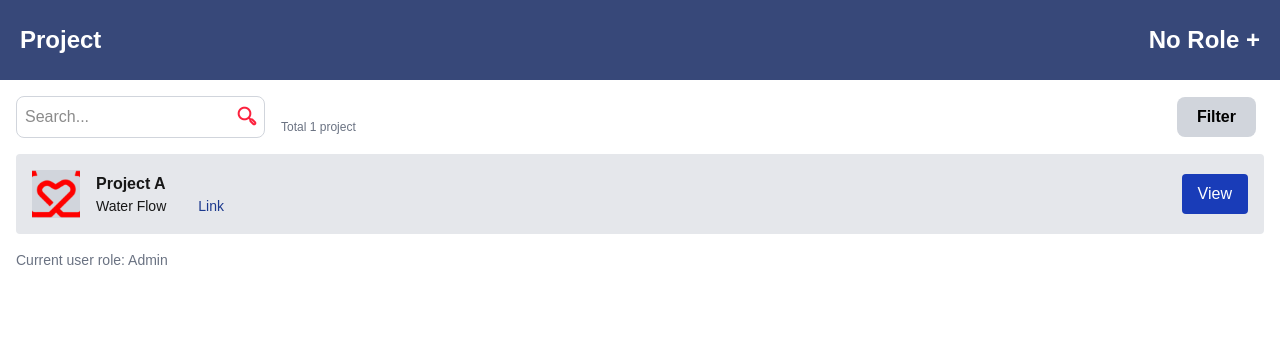
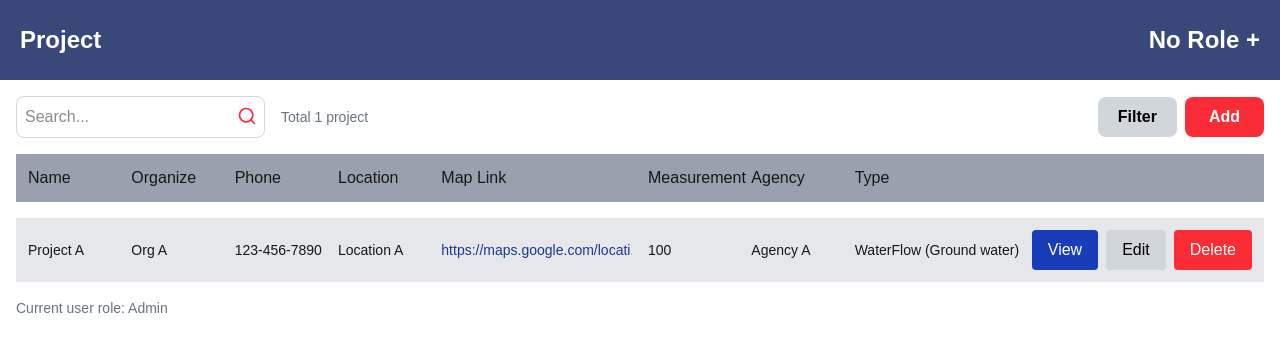
Before and after one commit to Arhway2004/SaiJai_Tech, a Next.js app in the folder monitor/: page /station in a window 1280 px wide. Shown: the top 352 px of the page. Built offline with nearby package versions, Linux system fonts and the light colour scheme.

Commit message:
almost done left backend for varify data

```diff
--- a/monitor/src/app/(Pages)/project/page.tsx
+++ b/monitor/src/app/(Pages)/project/page.tsx
@@ -96,7 +96,7 @@ const Project: React.FC = () => {
                         {isAdmin && (
                             <button
                                 onClick={openAddForm}
-                                className='bg-[#FC213D] hover:bg-[#e21d36] text-white font-bold px-6 py-2 rounded-lg'>
+                                className='bg-[#FC213D] hover:bg-[#e21d36] text-white font-bold px-6 py-2 rounded-lg cursor-pointer'>
                                 Add
                             </button>
                         )}
@@ -120,7 +120,7 @@ const Project: React.FC = () => {
                                     <div className="flex gap-4 text-sm">
                                         <span>{project.type}</span>
                                         <span></span>
-                                        <a className='text-blue-900' href={project.link} target="_blank" rel="noopener noreferrer">Link</a>
+                                        <a className='text-blue-800 hover:' href={project.link} target="_blank" rel="noopener noreferrer">Link</a>
                                     </div>
                                 </div>
                             </div>
@@ -128,7 +128,7 @@ const Project: React.FC = () => {
                             <div className="flex gap-2">
                                 <Link
                                     href={`/project/${project.id}/view`}
-                                    className="bg-blue-800 text-white px-4 py-2 rounded">
+                                    className=" text-white px-4 py-2 rounded bg-[#374879] hover:bg-[#2b3c6e]">
                                     View
                                 </Link>
 
@@ -136,7 +136,7 @@ const Project: React.FC = () => {
                                     <>
                                         <button
                                             onClick={() => openEditForm(project)}
-                                            className="bg-gray-300 text-black px-4 py-2 rounded">
+                                            className="bg-gray-300 hover:bg-gray-400  text-black px-4 py-2 rounded cursor-pointer">
                                             Edit
                                         </button>
                                         <button
@@ -146,7 +146,7 @@ const Project: React.FC = () => {
                                                     setProjects(projects.filter(p => p.id !== project.id));
                                                 }
                                             }}
-                                            className="bg-red-500 text-white px-4 py-2 rounded">
+                                            className="bg-[#FC213D] hover:bg-[#e21d36]  text-white px-4 py-2 rounded cursor-pointer">
                                             Delete
                                         </button>
                                     </>
--- a/monitor/src/app/(Pages)/station/page.tsx
+++ b/monitor/src/app/(Pages)/station/page.tsx
@@ -1,21 +1,33 @@
 'use client';
 
 import { useState, useEffect } from 'react';
-import Search from 'antd/es/transfer/search';
 import Navbar from '../../components/navbar';
 import {mockData} from '../../data/mockData';
 import {NavbarData} from '../../types/types';
-import Image from 'next/image';
-import Link from 'next/link';
+import StationForm from '../../components/Form/StationFrom';
 
-const Project: React.FC = () => {
+const Station: React.FC = () => {
     const navbarData: NavbarData = mockData["/project"];
-    const [userRole, setUserRole] = useState<string>('');
-    const [isAdmin, setIsAdmin] = useState<boolean>(false);
+    const [userRole, setUserRole] = useState<string>('Admin');
+    const [isAdmin, setIsAdmin] = useState<boolean>(true);
+    const [showProjectForm, setShowProjectForm] = useState<boolean>(false);
+    const [formMode, setFormMode] = useState<'add' | 'edit'>('add');
+    const [currentProject, setCurrentProject] = useState<any>(null);
 
-    const projects = [
-        {id: 1, name: "Project A", link:"dmosmcdsc", logo:"logo.jpg", type:"Water Flow"}
-    ];
+    const [projects, setProjects] = useState([
+        {
+            id: 1,
+            name: "Project A",
+            organize: "Org A",
+            phoneNumber: "123-456-7890",
+            location: "Location A",
+            mapLink: "https://maps.google.com/location?q=123,456&z=14",
+            measurement: "100",
+            organizingAgency: "Agency A",
+            type: "WaterFlow",//
+            projectDetail: "Ground water"
+        }
+    ]);
 
     const totalProjects = projects.length;
 
@@ -24,7 +36,7 @@ const Project: React.FC = () => {
             try {
                 const mockRole = 'Admin';
                 setUserRole(mockRole);
-                setIsAdmin(mockRole === 'emplyee');
+                setIsAdmin(mockRole === 'Admin');
             } catch (error) {
                 console.error('Error fetching user role:', error);
                 setUserRole('User');
@@ -34,6 +46,77 @@ const Project: React.FC = () => {
 
         fetchUserRole();
     }, []);
+
+    const handleAddProject = (newProject) => {
+        const newId = projects.length + 1;
+
+        // Format the project type based on the form selection
+        let projectType = newProject.type;
+        let projectDetail = "";
+
+        if (projectType === "Electricity") {
+            projectDetail = newProject.electricityPhase || "Phase 1";
+        } else {
+            projectDetail = newProject.waterFlowType || "Ground water";
+        }
+
+        const formattedProject = {
+            ...newProject,
+            id: newId,
+            projectDetail
+        };
+
+        setProjects([...projects, formattedProject]);
+        setShowProjectForm(false);
+    };
+
+    const handleEditProject = (updatedProject) => {
+        // Similar type formatting for edit
+        let projectType = updatedProject.type;
+        let projectDetail = "";
+
+        if (projectType === "Electricity") {
+            projectDetail = updatedProject.electricityPhase || "Phase 1";
+        } else {
+            projectDetail = updatedProject.waterFlowType || "Ground water";
+        }
+
+        const formattedProject = {
+            ...updatedProject,
+            projectDetail
+        };
+
+        setProjects(projects.map(project =>
+            project.id === updatedProject.id ? formattedProject : project
+        ));
+        setShowProjectForm(false);
+    };
+
+    const openAddForm = () => {
+        setFormMode('add');
+        setCurrentProject(null);
+        setShowProjectForm(true);
+    };
+
+    const openEditForm = (project) => {
+        // Prepare the project data for editing
+        const editableProject = {
+            ...project,
+            // Set these properties for the form to initialize correctly
+            electricityPhase: project.type === "Electricity" ? project.projectDetail : "Phase 1",
+            waterFlowType: project.type === "WaterFlow" ? project.projectDetail : "Ground water",
+        };
+
+        setFormMode('edit');
+        setCurrentProject(editableProject);
+        setShowProjectForm(true);
+    };
+
+    // Function to truncate long text with ellipsis
+    const truncateText = (text, maxLength) => {
+        if (text.length <= maxLength) return text;
+        return text.slice(0, maxLength) + '...';
+    };
 
     return (
         <>
@@ -47,67 +130,86 @@ const Project: React.FC = () => {
                                 className="bg-white w-full p-2 pr-8 rounded-lg border border-gray-300"
                                 placeholder="Search..."
                             />
-                            <button className='absolute right-2 top-2.5 text-[#FC213D] cursor-pointer'>
-                                <Image src={"/search.png"} alt='' width={20} height={20}/>
+                            <button className='absolute right-2 top-2.5 text-red-500 cursor-pointer'>
+                                <svg xmlns="http://www.w3.org/2000/svg" width="20" height="20" viewBox="0 0 24 24" fill="none" stroke="currentColor" strokeWidth="2" strokeLinecap="round" strokeLinejoin="round">
+                                    <circle cx="11" cy="11" r="8"></circle>
+                                    <line x1="21" y1="21" x2="16.65" y2="16.65"></line>
+                                </svg>
                             </button>
                         </div>
-                        <span className='ml-4 mt-5 text-gray-500 font-normal text-xs whitespace-nowrap'>
+                        <span className='ml-4 text-gray-500 font-normal text-sm'>
                             Total {totalProjects} project
                         </span>
                     </div>
 
                     <div className='flex items-center'>
-                        <Link href="/project/filter" className='bg-gray-300 hover:bg-gray-400 text-black font-bold mr-2 px-5 py-2 rounded-lg'>
+                        <button
+                            className='bg-gray-300 hover:bg-gray-400 text-black font-bold mr-2 px-5 py-2 rounded-lg'>
                             Filter
-                        </Link>
+                        </button>
                         {isAdmin && (
-                            <Link href="/project/add" className='bg-[#FC213D] hover:bg-[#e21d36] text-white font-bold px-6 py-2 rounded-lg'>
+                            <button
+                                onClick={openAddForm}
+                                className='bg-red-500 hover:bg-red-600 text-white font-bold px-6 py-2 rounded-lg'>
                                 Add
-                            </Link>
+                            </button>
                         )}
                     </div>
                 </div>
 
-                <div className="">
-                    {projects.map((project) => (
-                        <div key={project.id} className="flex items-center justify-between bg-gray-200 p-4 mb-2 rounded">
-                            <div className="flex items-center">
-                                <div className="w-12 h-12 bg-gray-300 mr-4 relative overflow-hidden">
-                                    <Image
-                                        src={`/${project.logo}`}
-                                        alt={`${project.name} logo`}
-                                        fill
-                                        style={{ objectFit: 'cover' }}
-                                    />
-                                </div>
-                                <div>
-                                    <h3 className="font-bold">{project.name}</h3>
-                                    <div className="flex gap-4 text-sm">
-                                        <span>{project.type}</span>
-                                        <span></span>
-                                        <a className='text-blue-900' href={project.link} target="_blank" rel="noopener noreferrer">Link</a>
-                                    </div>
+                {/* Updated grid columns to give more space to Map Link and Type */}
+                <div className="mb-4">
+                    <div className='grid grid-cols-12 gap-4 bg-gray-400 p-3 font-medium'>
+                        <div className="col-span-1">Name</div>
+                        <div className="col-span-1">Organize</div>
+                        <div className="col-span-1">Phone</div>
+                        <div className="col-span-1">Location</div>
+                        <div className="col-span-2">Map Link</div>
+                        <div className="col-span-1">Measurement</div>
+                        <div className="col-span-1">Agency</div>
+                        <div className="col-span-2">Type</div>
+                        <div className="col-span-2"></div>
                     </div>
                 </div>
 
-                            <div className="flex gap-2">
-                                <Link
-                                    href={`/project/${project.id}/view`}
+                {projects.map((project) => (
+                    <div key={project.id} className="grid grid-cols-12 gap-4 bg-gray-200 p-3 mb-2 items-center">
+                        <div className="col-span-1 text-sm">{project.name}</div>
+                        <div className="col-span-1 text-sm">{project.organize}</div>
+                        <div className="col-span-1 text-sm">{project.phoneNumber}</div>
+                        <div className="col-span-1 text-sm">{project.location}</div>
+                        <div className="col-span-2 text-sm overflow-hidden">
+                            <a
+                                className='text-blue-900 hover:underline'
+                                href="#"
+                                title={project.mapLink} // Show full link on hover
+                            >
+                                {truncateText(project.mapLink, 30)}
+                            </a>
+                        </div>
+                        <div className="col-span-1 text-sm">{project.measurement}</div>
+                        <div className="col-span-1 text-sm">{project.organizingAgency}</div>
+                        <div className="col-span-2 text-sm">
+                            {project.type}
+                            {project.projectDetail && ` (${project.projectDetail})`}
+                        </div>
+                        <div className="col-span-2 flex gap-2 justify-end">
+                            <button
                                 className="bg-blue-800 text-white px-4 py-2 rounded">
                                 View
-                                </Link>
+                            </button>
 
                             {isAdmin && (
                                 <>
-                                        <Link
-                                            href={`/project/${project.id}/edit`}
+                                    <button
+                                        onClick={() => openEditForm(project)}
                                         className="bg-gray-300 text-black px-4 py-2 rounded">
                                         Edit
-                                        </Link>
+                                    </button>
                                     <button
                                         onClick={() => {
                                             if(confirm('Are you sure you want to delete this project?')) {
-                                                    console.log('Deleting project:', project.id);
+                                                setProjects(projects.filter(p => p.id !== project.id));
                                             }
                                         }}
                                         className="bg-red-500 text-white px-4 py-2 rounded">
@@ -118,14 +220,23 @@ const Project: React.FC = () => {
                         </div>
                     </div>
                 ))}
-                </div>
 
                 <div className="mt-4 text-sm text-gray-500">
                     Current user role: {userRole}
                 </div>
             </div>
+
+            {/* Render the StationForm when needed */}
+            {showProjectForm && (
+                <StationForm
+                    onClose={() => setShowProjectForm(false)}
+                    onSubmit={formMode === 'add' ? handleAddProject : handleEditProject}
+                    editData={currentProject}
+                    mode={formMode}
+                />
+            )}
         </>
     );
 };
 
-export default Project;
+export default Station;
--- a/monitor/src/app/components/Form/StationFrom.tsx
+++ b/monitor/src/app/components/Form/StationFrom.tsx
@@ -2,7 +2,37 @@
 import { Radio } from 'antd';
 import React, { useState } from 'react';
 
-export default function UserProjectForm() {
+interface StationFormProps {
+    onClose: () => void;
+    onSubmit: (projectData:any) => void;
+    editData?:{
+        id: number;
+        name:string;
+        organize:string;
+        phoneNumber:string;
+        location:string;
+        mapLink:string;
+        measurement:string;
+        organizingAgency:string;
+        type:string
+    }| null;
+    mode?: 'add' | 'edit';
+}
+
+
+export default function UserProjectForm({onClose, onSubmit, editData = null,mode='add'}:StationFormProps) {
+
+    const [formData,setFormData] = useState({
+        id: editData?.id || 0,
+        name: editData?.name || '',
+        organize: editData?.organize || '',
+        phoneNumber: editData?.phoneNumber || '',
+        location: editData?.location || '',
+        mapLink: editData?.mapLink || '',
+        measurement: editData?.measurement || '',
+        organizingAgency: editData?.organizingAgency || '',
+        type: editData?.type || 'Electricity'
+    })
     const [projectType, setProjectType] = useState<string>("WaterFlow");
     const [electricityPhase, setElectricityPhase] = useState("Phase 1");
     const [waterFlowType, setWaterFlowType] = useState("Ground water");
```
Lines whose indentation alone changed are shown as unchanged.
